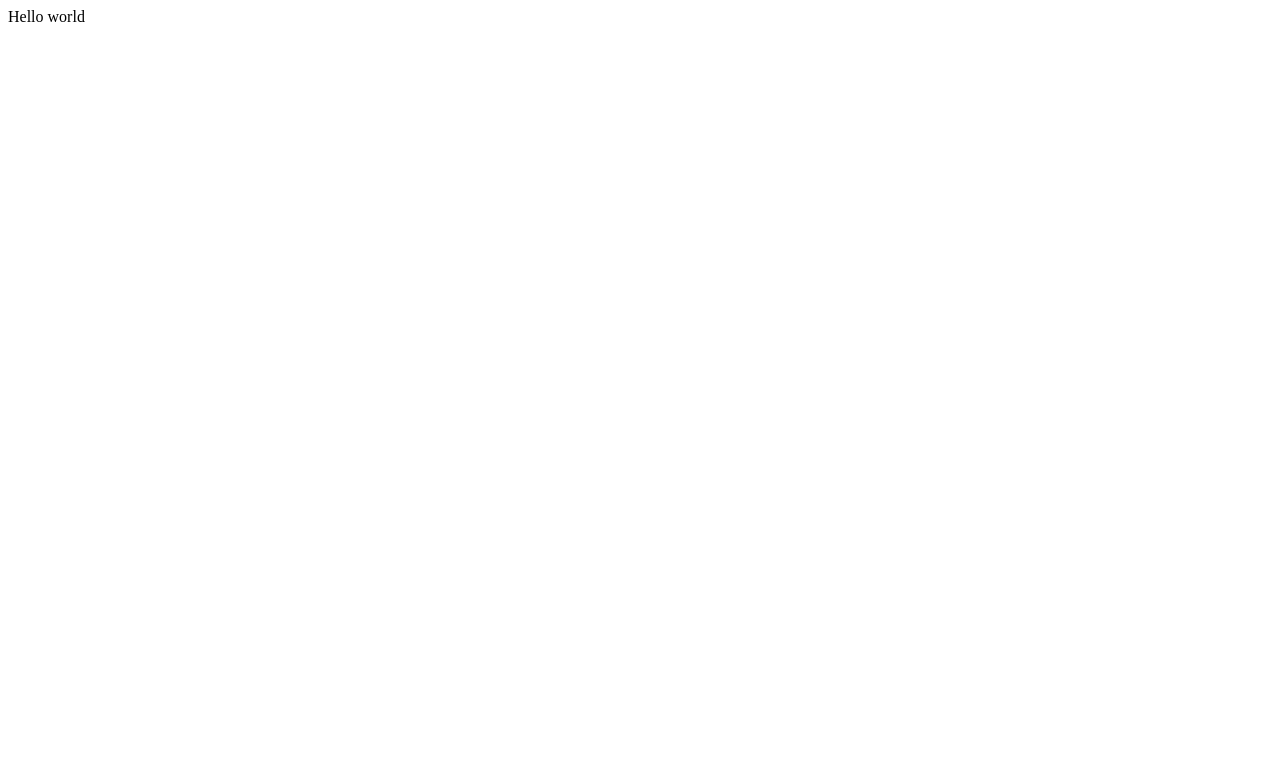
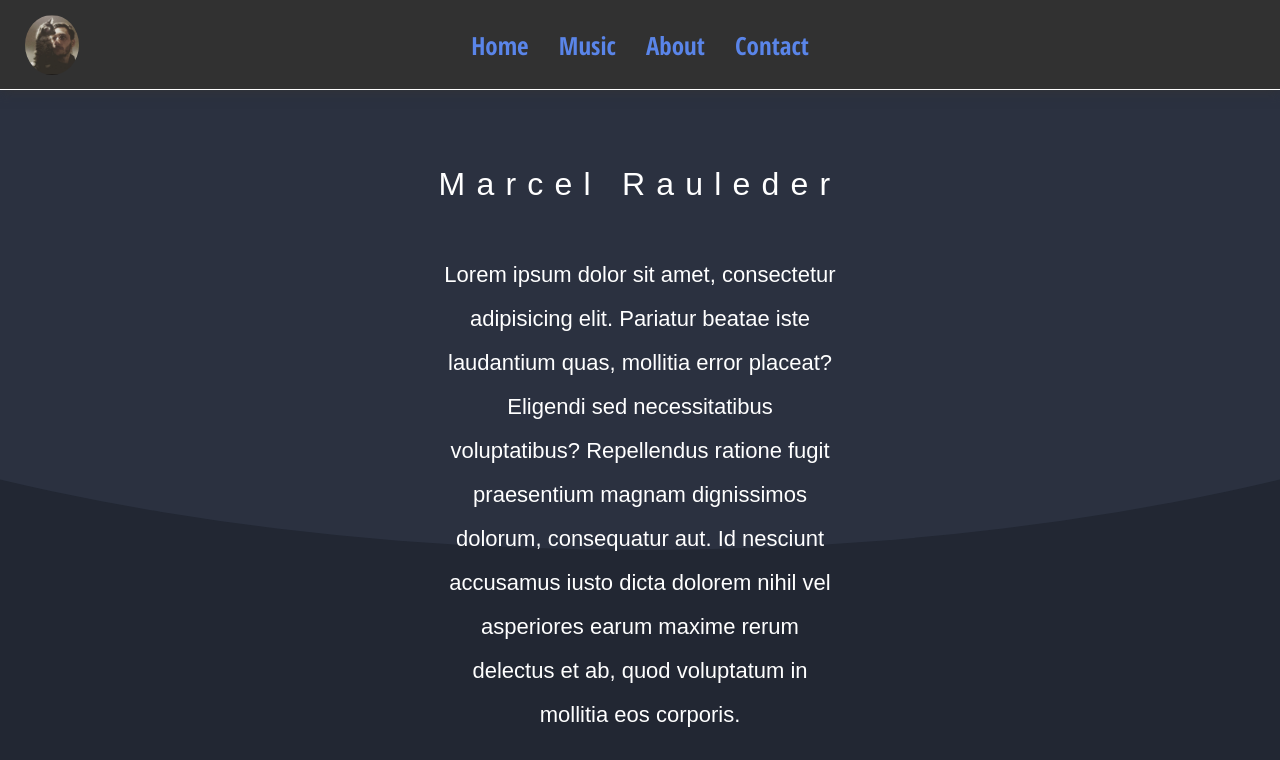
Before and after one commit to Marcel-R-R/Portfolio-Website, a plain HTML site: page index.html in a window 1280 px wide. Drawn offline with Linux system fonts and the light colour scheme; a web font is replaced by a local one.

Commit message:
First draft

```diff
--- a/index.html
+++ b/index.html
@@ -7,7 +7,35 @@
     <link href="style.css" rel="stylesheet" type="text/css" />
   </head>
   <body>
-    Hello world
+    <!-- Navbar -->
+    <nav>
+
+      <div class="nav-container">
+
+        <ul>
+          <li><a href="#">Home</a></li>
+          <li><a href="#">Music</a></li>
+          <li><a href="#">About</a></li>
+          <li><a href="#">Contact</a></li>
+        </ul>
+      </div>
+      <img src="images/Image_20220130_104349.jpeg" alt="">
+    </nav>
+    <div class="circle-container">
+    <div class="circle"></div>
+    </div>
+    <header>
+      <div class="about">
+      <h1><span class="m">M</span><span class="a">a</span><span class="r">r</span><span class="c">c</span><span class="e">e</span><span class="l">l</span>
+      <span class="r">R</span><span class="a">a</span><span class="u">u</span><span class="l">l</span><span class="e">e</span><span class="d">d</span><span class="e">e</span><span class="r">r</span>
+      </h1>
+      <div class="text">
+      <p>Lorem ipsum dolor sit amet, consectetur adipisicing elit. Pariatur beatae iste laudantium quas, mollitia error placeat? Eligendi sed necessitatibus voluptatibus? Repellendus ratione fugit praesentium magnam dignissimos dolorum, consequatur aut. Id nesciunt accusamus iusto dicta dolorem nihil vel asperiores earum maxime rerum delectus et ab, quod voluptatum in mollitia eos corporis.</p>
+      </div>
+      </div>
+    </header>
+
+
     <script src="script.js"></script>
   </body>
 </html>
--- a/style.css
+++ b/style.css
@@ -0,0 +1,198 @@
+@import url('https://fonts.googleapis.com/css2?family=Open+Sans+Condensed:ital,wght@0,700;1,300&display=swap');
+
+@import url('https://fonts.googleapis.com/css2?family=Open+Sans+Condensed:ital,wght@0,700;1,300&family=Zen+Kurenaido&display=swap');
+
+body {
+  font-family: 'Open Sans Condensed', sans-serif;
+  color: #333;
+  background-color: #222733;
+  overflow: hidden;
+
+}
+
+* {
+  box-sizing: border-box;
+  padding: 0;
+  margin: 0;
+}
+
+ul {
+  list-style-type: none;
+}
+
+a {
+  text-decoration: none;
+  color: #333;
+}
+
+h1, h2 {
+  font-weight: 300;
+  line-height: 1.2;
+  margin: 10px 0;
+  letter-spacing: 2px;
+}
+
+
+/* Navbar */
+
+
+
+.nav-container {
+  height: 90px;
+  width: auto;
+  min-width: 600px ;
+  background-color: rgb(49, 49, 49);
+  color:  rgb(19, 137, 211);
+  display: flex;
+  justify-content: center;
+  align-items: center;
+  font-size: 25px;
+  box-shadow: 0 0 0.5em #333;
+  border-bottom: 0.5px solid white;
+
+
+}
+
+nav img {
+  height: 60px;
+  border-radius: 50%;
+  position: relative;
+  bottom: 75px;
+  left: 25px;
+  animation:  bounceIn 2s ease-in-out;
+}
+
+@keyframes bounceIn {
+  0% {
+    transform: scale(0.1);
+    opacity: 0;
+  }
+  60% {
+    transform: scale(1.2);
+    opacity: 1;
+  }
+  100% {
+    transform: scale(1);
+  }
+}
+
+.nav-container li {
+  display: inline-block;
+  margin: 12px;
+}
+
+
+.nav-container a {
+  color:  #5a85e9;
+  transition: all 200ms;
+}
+
+.nav-container a:hover {
+  border-bottom: 3px solid rgb(20, 174, 201);
+  color: rgb(20, 174, 201);
+}
+
+.circle-container {
+  display: flex;
+  flex-shrink: 0;
+  justify-content: center;
+  z-index: -2;
+}
+
+
+.circle {
+  height: 1000px;
+  width: 2500px;
+  min-width: 2500px ;
+  border-radius: 50%;
+  opacity: 0.5;
+  background-color: #343c4e;
+  margin: 0 auto;
+  position: fixed;
+  bottom: 250px;
+  z-index: -2;
+}
+
+header {
+  color: white;
+
+  font-family: 'Zen Kurenaido', sans-serif;
+}
+
+.about {
+  display: flex;
+  justify-content: center;
+  flex-direction: column;
+  align-items: center;
+
+}
+
+.about h1 {
+  letter-spacing: 0.35em;
+  margin-bottom: 50px;
+  animation: rightLeft 1.8s;
+}
+
+
+.m {
+  transition: all 0.2s ease-in-out;
+}
+
+.a {
+  transition: all 0.3s ease-in-out;
+}
+
+.r {
+  transition: all 0.4s ease-in-out;
+}
+
+.c {
+  transition: all 0.5s ease-in-out;
+}
+
+.e {
+  transition: all 0.6s ease-in-out;
+}
+
+.l {
+  transition: all 0.7s ease-in-out;
+}
+
+.u {
+  transition: all 0.9s ease-in-out;
+}
+
+.d {
+  transition: all 1.1s ease-in-out;
+}
+
+@keyframes rightLeft {
+   30% {
+    transform: translate(50px, 0px);
+  }
+
+}
+
+h1:hover .m,
+h1:hover .r,
+h1:hover .c,
+h1:hover .l,
+h1:hover .d,
+h1:hover .u
+ {
+  color: rgb(19, 137, 211);
+
+}
+
+h1:hover .a,
+h1:hover .e  {
+  color: pink;
+
+}
+
+.about .text {
+  max-width: 400px;
+  text-align: center;
+  font-size: 22px;
+  line-height: 2;
+}
```
Also changed, not shown: helper.html (added, +10 -0 lines), images/Image_20220130_104349.jpeg (added).
